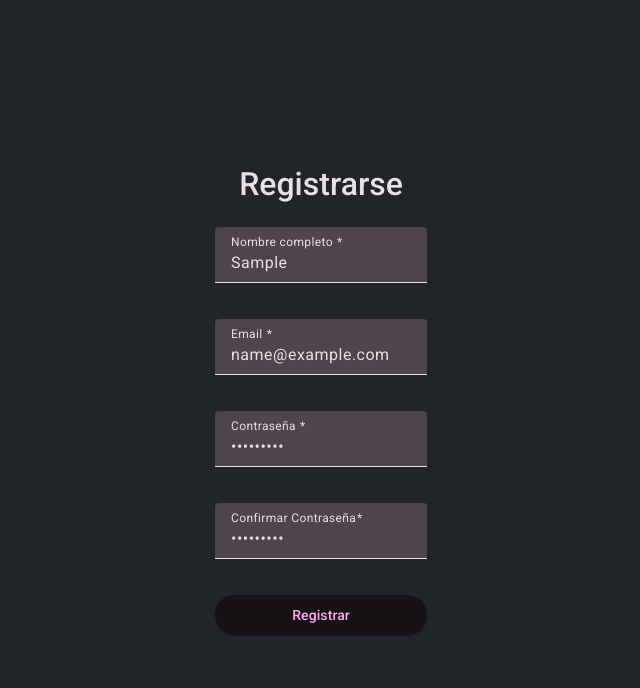
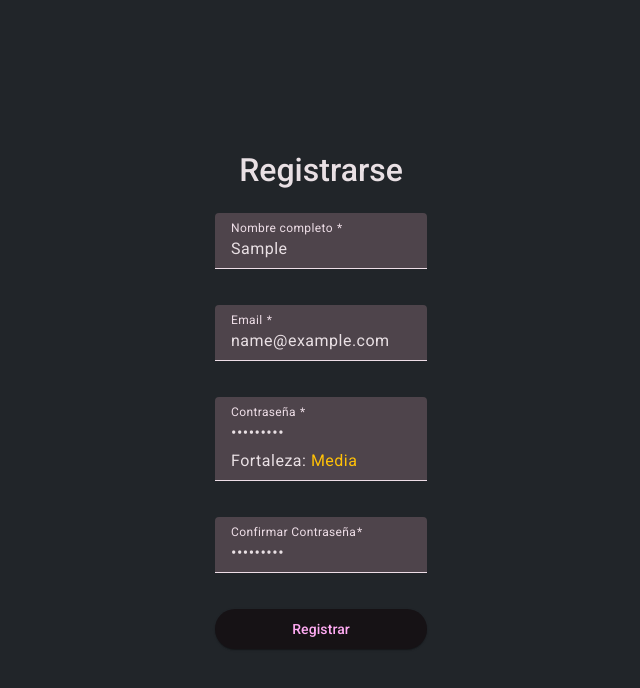
Before and after one commit to JenniArabel/EjercicioPrevioEvaluacion2, an Angular app in the folder user-manager/: page /login/register in a window 1280 px wide. Both pictures are taken after typing "Sample", "name@example.com", "Sample123", "Sample123" into the empty fields and a click on the button "Registrar". Shown: the top 688 px of the page, without its empty margins (319-959 px from the left). Built offline with nearby package versions, Linux system fonts and the light colour scheme.

Commit message:
Agregar directiva de fortaleza de contraseña y actualizar el formulario de registro para mostrar la fortaleza de la contraseña

```diff
--- /dev/null
+++ b/user-manager/src/app/auth/register/password-strength.directive.ts
@@ -0,0 +1,25 @@
+import { Directive, HostListener, Output, EventEmitter } from '@angular/core';
+
+@Directive({
+  selector: '[passwordStrength]'
+})
+export class PasswordStrengthDirective {
+  @Output() strengthChange = new EventEmitter<'Débil' | 'Media' | 'Fuerte'>();
+
+  @HostListener('input', ['$event'])
+  onInput(event: Event) {
+    const value = (event.target as HTMLInputElement).value;
+    this.strengthChange.emit(this.getStrength(value));
+  }
+
+  getStrength(password: string): 'Débil' | 'Media' | 'Fuerte' {
+    let score = 0;
+    if (password.length >= 8) score++;
+    if (/[A-Z]/.test(password)) score++;
+    if (/[0-9]/.test(password)) score++;
+    if (/[^A-Za-z0-9]/.test(password)) score++;
+    if (score <= 1) return 'Débil';
+    if (score === 2 || score === 3) return 'Media';
+    return 'Fuerte';
+  }
+}
--- a/user-manager/src/app/auth/register/register.component.html
+++ b/user-manager/src/app/auth/register/register.component.html
@@ -50,7 +50,7 @@
     <mat-form-field  class="full-width">
       <mat-label> Contraseña </mat-label>
 
-      <input matInput type="password" formControlName="password" />
+      <input matInput type="password" formControlName="password" passwordStrength (strengthChange)="onStrengthChange($event)" />
       <!--
         - required: campo obligatorio
         - minlength: mínimo 6 caracteres
@@ -60,6 +60,15 @@
       <mat-error>La contraseña es requerida</mat-error>
       } @if (registerForm.get('password')?.errors?.['minlength']) {
       <mat-error>La contraseña debe tener al menos 6 caracteres</mat-error>
+      }
+      @if (registerForm.get('password')?.touched) {
+        <div class="password-strength mt-1">
+          Fortaleza: <span
+            [class.text-danger]="passwordStrength === 'Débil'"
+            [class.text-warning]="passwordStrength === 'Media'"
+            [class.text-success]="passwordStrength === 'Fuerte'"
+          >{{ passwordStrength }}</span>
+        </div>
       }
     </mat-form-field>
 
--- a/user-manager/src/app/auth/register/register.component.ts
+++ b/user-manager/src/app/auth/register/register.component.ts
@@ -4,6 +4,7 @@ import { MatFormFieldModule } from '@angular/material/form-field';
 import { MatInputModule } from '@angular/material/input';
 import { MatButtonModule } from '@angular/material/button';
 import { MatSnackBar, MatSnackBarModule } from '@angular/material/snack-bar';
+import { PasswordStrengthDirective } from './password-strength.directive';
 
 @Component({
   selector: 'register',
@@ -13,13 +14,15 @@ import { MatSnackBar, MatSnackBarModule } from '@angular/material/snack-bar';
     MatFormFieldModule,
     MatInputModule,
     MatButtonModule,
-    MatSnackBarModule
+    MatSnackBarModule,
+    PasswordStrengthDirective
   ], // Importacion de ReactiveFormsModule y Angular Material
   templateUrl: './register.component.html',
   changeDetection: ChangeDetectionStrategy.OnPush,
 })
 export class RegisterComponent {
   registerForm: FormGroup; // Declaración de la variable del formulario
+  passwordStrength: 'Débil' | 'Media' | 'Fuerte' = 'Débil';
 
   // Inyección de FormBuilder para facilitar la creación del formulario
   constructor(private fb: FormBuilder, private snackBar: MatSnackBar) {
@@ -81,4 +84,8 @@ export class RegisterComponent {
       });
     }
   }
+
+  onStrengthChange(strength: 'Débil' | 'Media' | 'Fuerte') {
+    this.passwordStrength = strength;
+  }
 }
```
